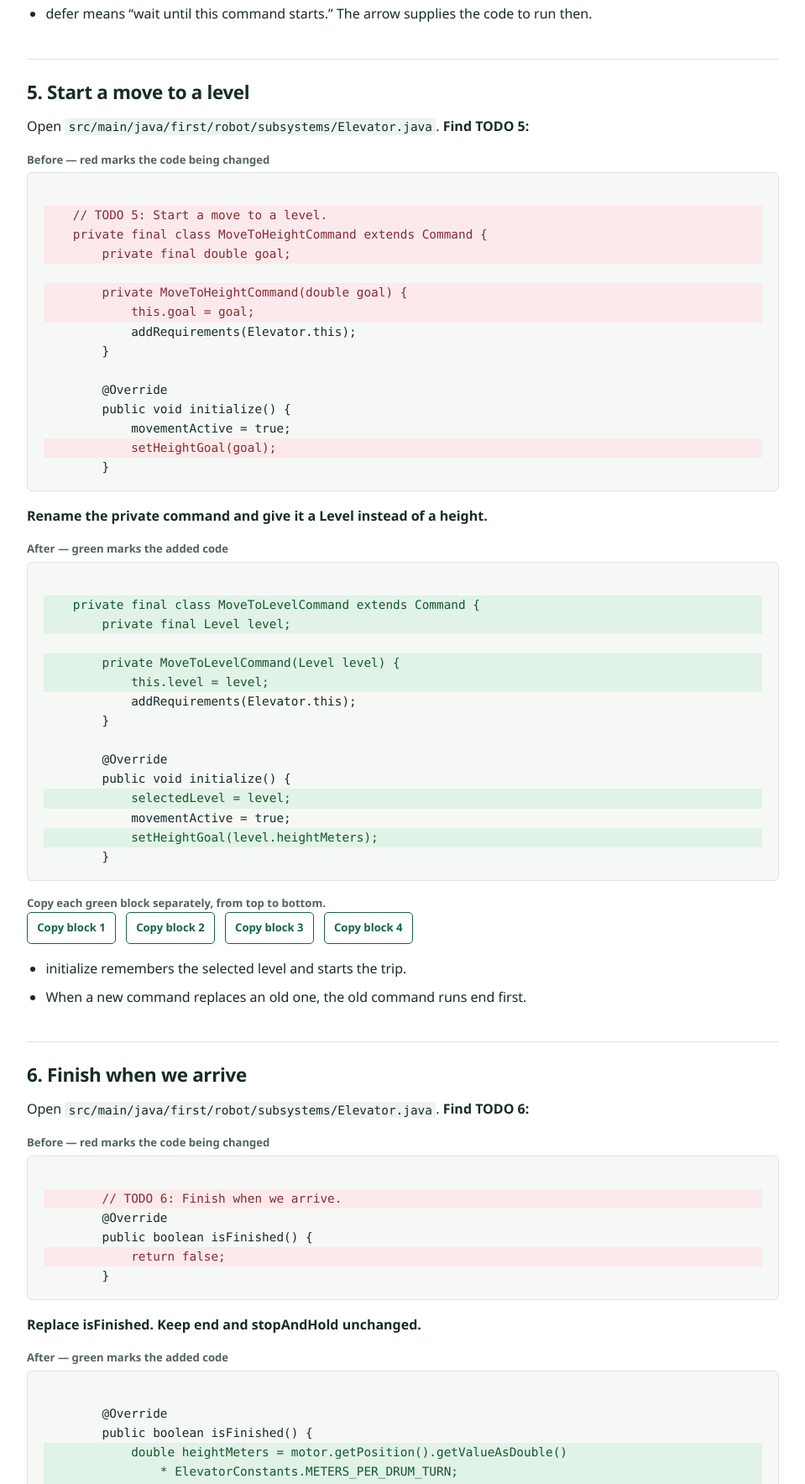
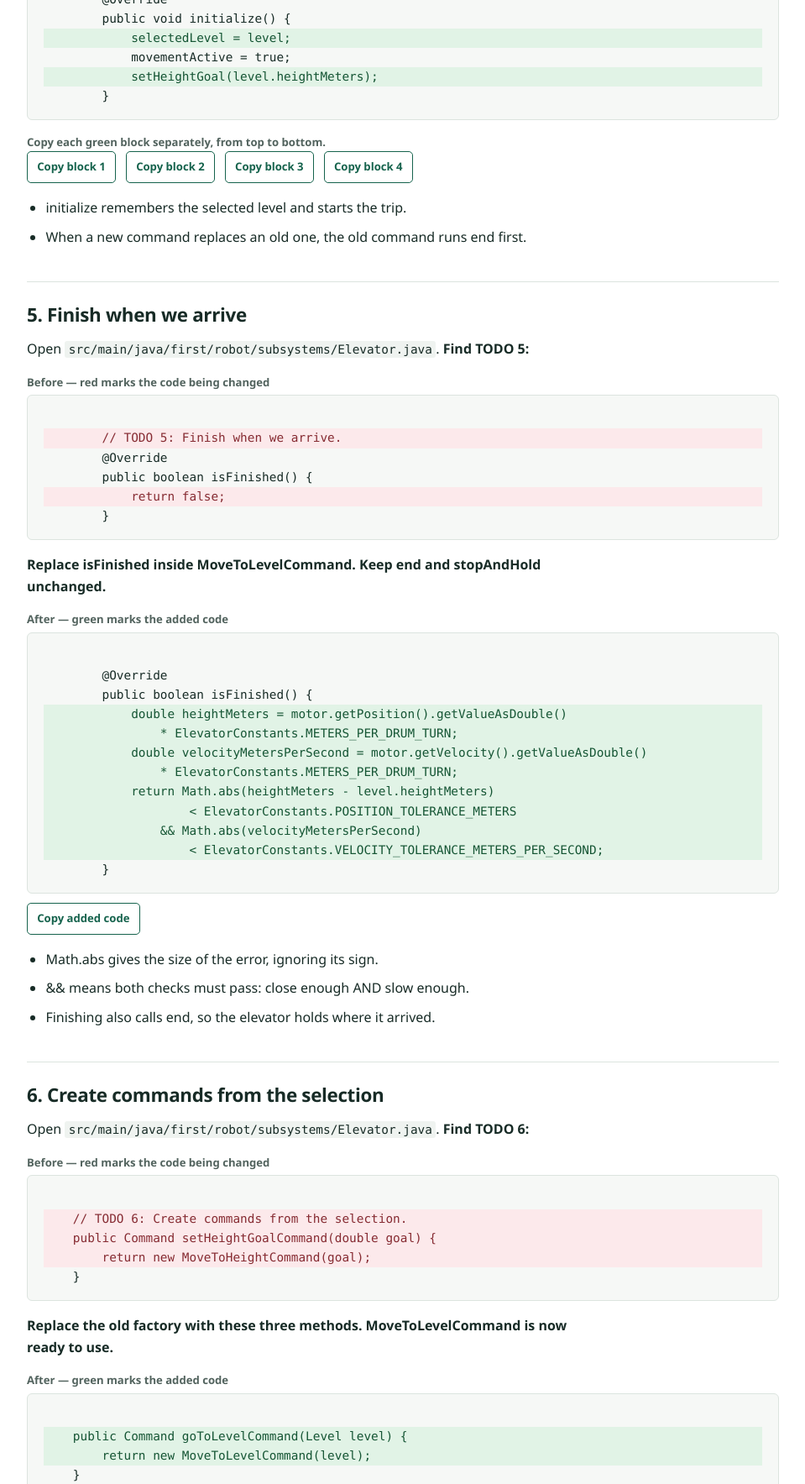
Before and after one commit to Barlow-Robotics/Code2027-Preseason, a plain HTML site: page docs/elevator-levels-commands.html in a window 1280 px wide. Shown: the part 1033-2800 px from the top of the page at 84% size, without its empty margins (160-1119 px from the left). Drawn offline with Linux system fonts and the light colour scheme.

Commit message:
Teach the level command before factories that reference it

```diff
--- a/docs/elevator-levels-commands.html
+++ b/docs/elevator-levels-commands.html
@@ -3,15 +3,80 @@
 <title>Commands · Choose elevator levels</title><link rel="stylesheet" href="walkthrough.css"><script src="copy-code.js" defer></script></head><body>
 <header><div class="mast"><div class="wrap"><a href="index.html">Walkthroughs</a><span aria-hidden="true">/</span><span class="lesson-name">Choose elevator levels</span><span>Draft for review</span></div></div></header>
 <nav aria-label="Walkthrough sections"><div class="wrap"><ul><li><a href="elevator-levels.html">1. Setup</a></li><li><a href="elevator-levels-state.html">2. Levels</a></li><li><a href="elevator-levels-commands.html" aria-current="page">3. Commands</a></li><li><a href="elevator-levels-simulator.html">4. Try it</a></li><li><a href="elevator-levels-repeat.html">5. Repeat presses</a></li></ul></div></nav>
-<main class="wrap"><div class="intro"><h1>Commands</h1></div><section id="edit-4"><h2>4. Create commands from the selection</h2>
+<main class="wrap"><div class="intro"><h1>Commands</h1></div><section id="edit-4"><h2>4. Start a move to a level</h2>
 <p>Open <code>src/main/java/first/robot/subsystems/Elevator.java</code>. <strong>Find TODO 4:</strong></p>
 <p class="code-caption">Before — red marks the code being changed</p><pre data-edit="4" data-side="before"><code>
-<span class="code-line code-removed">    // TODO 4: Create commands from the selection.</span>
+<span class="code-line code-removed">    // TODO 4: Start a move to a level.</span>
+<span class="code-line code-removed">    private final class MoveToHeightCommand extends Command {</span>
+<span class="code-line code-removed">        private final double goal;</span>
+
+<span class="code-line code-removed">        private MoveToHeightCommand(double goal) {</span>
+<span class="code-line code-removed">            this.goal = goal;</span>
+            addRequirements(Elevator.this);
+        }
+
+        @Override
+        public void initialize() {
+            movementActive = true;
+<span class="code-line code-removed">            setHeightGoal(goal);</span>
+        }</code></pre>
+<p><strong>Rename the private command and give it a Level instead of a height.</strong></p>
+<p class="code-caption">After — green marks the added code</p><pre data-edit="4" data-side="after"><code>
+<span class="code-line code-added">    private final class MoveToLevelCommand extends Command {</span>
+<span class="code-line code-added">        private final Level level;</span>
+
+<span class="code-line code-added">        private MoveToLevelCommand(Level level) {</span>
+<span class="code-line code-added">            this.level = level;</span>
+            addRequirements(Elevator.this);
+        }
+
+        @Override
+        public void initialize() {
+<span class="code-line code-added">            selectedLevel = level;</span>
+            movementActive = true;
+<span class="code-line code-added">            setHeightGoal(level.heightMeters);</span>
+        }</code></pre>
+<p class="code-caption">Copy each green block separately, from top to bottom.</p><div class="code-copy"><button type="button" data-copy-code="    private final class MoveToLevelCommand extends Command {
+        private final Level level;" aria-label="Copy added code for Start a move to a level, block 1">Copy block 1</button><button type="button" data-copy-code="        private MoveToLevelCommand(Level level) {
+            this.level = level;" aria-label="Copy added code for Start a move to a level, block 2">Copy block 2</button><button type="button" data-copy-code="            selectedLevel = level;" aria-label="Copy added code for Start a move to a level, block 3">Copy block 3</button><button type="button" data-copy-code="            setHeightGoal(level.heightMeters);" aria-label="Copy added code for Start a move to a level, block 4">Copy block 4</button><span role="status" aria-live="polite"></span></div>
+<ul><li>initialize remembers the selected level and starts the trip.</li><li>When a new command replaces an old one, the old command runs end first.</li></ul></section><section id="edit-5"><h2>5. Finish when we arrive</h2>
+<p>Open <code>src/main/java/first/robot/subsystems/Elevator.java</code>. <strong>Find TODO 5:</strong></p>
+<p class="code-caption">Before — red marks the code being changed</p><pre data-edit="5" data-side="before"><code>
+<span class="code-line code-removed">        // TODO 5: Finish when we arrive.</span>
+        @Override
+        public boolean isFinished() {
+<span class="code-line code-removed">            return false;</span>
+        }</code></pre>
+<p><strong>Replace isFinished inside MoveToLevelCommand. Keep end and stopAndHold unchanged.</strong></p>
+<p class="code-caption">After — green marks the added code</p><pre data-edit="5" data-side="after"><code>
+        @Override
+        public boolean isFinished() {
+<span class="code-line code-added">            double heightMeters = motor.getPosition().getValueAsDouble()</span>
+<span class="code-line code-added">                * ElevatorConstants.METERS_PER_DRUM_TURN;</span>
+<span class="code-line code-added">            double velocityMetersPerSecond = motor.getVelocity().getValueAsDouble()</span>
+<span class="code-line code-added">                * ElevatorConstants.METERS_PER_DRUM_TURN;</span>
+<span class="code-line code-added">            return Math.abs(heightMeters - level.heightMeters)</span>
+<span class="code-line code-added">                    &lt; ElevatorConstants.POSITION_TOLERANCE_METERS</span>
+<span class="code-line code-added">                &amp;&amp; Math.abs(velocityMetersPerSecond)</span>
+<span class="code-line code-added">                    &lt; ElevatorConstants.VELOCITY_TOLERANCE_METERS_PER_SECOND;</span>
+        }</code></pre>
+<div class="code-copy"><button type="button" data-copy-code="            double heightMeters = motor.getPosition().getValueAsDouble()
+                * ElevatorConstants.METERS_PER_DRUM_TURN;
+            double velocityMetersPerSecond = motor.getVelocity().getValueAsDouble()
+                * ElevatorConstants.METERS_PER_DRUM_TURN;
+            return Math.abs(heightMeters - level.heightMeters)
+                    &lt; ElevatorConstants.POSITION_TOLERANCE_METERS
+                &amp;&amp; Math.abs(velocityMetersPerSecond)
+                    &lt; ElevatorConstants.VELOCITY_TOLERANCE_METERS_PER_SECOND;" aria-label="Copy added code for Finish when we arrive">Copy added code</button><span role="status" aria-live="polite"></span></div>
+<ul><li>Math.abs gives the size of the error, ignoring its sign.</li><li>&amp;&amp; means both checks must pass: close enough AND slow enough.</li><li>Finishing also calls end, so the elevator holds where it arrived.</li></ul></section><section id="edit-6"><h2>6. Create commands from the selection</h2>
+<p>Open <code>src/main/java/first/robot/subsystems/Elevator.java</code>. <strong>Find TODO 6:</strong></p>
+<p class="code-caption">Before — red marks the code being changed</p><pre data-edit="6" data-side="before"><code>
+<span class="code-line code-removed">    // TODO 6: Create commands from the selection.</span>
 <span class="code-line code-removed">    public Command setHeightGoalCommand(double goal) {</span>
 <span class="code-line code-removed">        return new MoveToHeightCommand(goal);</span>
     }</code></pre>
-<p><strong>Replace the old factory with these three methods.</strong></p>
-<p class="code-caption">After — green marks the added code</p><pre data-edit="4" data-side="after"><code>
+<p><strong>Replace the old factory with these three methods. MoveToLevelCommand is now ready to use.</strong></p>
+<p class="code-caption">After — green marks the added code</p><pre data-edit="6" data-side="after"><code>
 <span class="code-line code-added">    public Command goToLevelCommand(Level level) {</span>
 <span class="code-line code-added">        return new MoveToLevelCommand(level);</span>
     }
@@ -31,72 +96,7 @@
     public Command decreaseLevelCommand() {
         return defer(() -&gt; goToLevelCommand(selectedLevel.decrease()));
     }" aria-label="Copy added code for Create commands from the selection, block 2">Copy block 2</button><span role="status" aria-live="polite"></span></div>
-<ul><li>goToLevelCommand creates a movement command.</li><li>The two helpers choose a neighboring level.</li><li>defer means “wait until this command starts.” The arrow supplies the code to run then.</li></ul></section><section id="edit-5"><h2>5. Start a move to a level</h2>
-<p>Open <code>src/main/java/first/robot/subsystems/Elevator.java</code>. <strong>Find TODO 5:</strong></p>
-<p class="code-caption">Before — red marks the code being changed</p><pre data-edit="5" data-side="before"><code>
-<span class="code-line code-removed">    // TODO 5: Start a move to a level.</span>
-<span class="code-line code-removed">    private final class MoveToHeightCommand extends Command {</span>
-<span class="code-line code-removed">        private final double goal;</span>
-
-<span class="code-line code-removed">        private MoveToHeightCommand(double goal) {</span>
-<span class="code-line code-removed">            this.goal = goal;</span>
-            addRequirements(Elevator.this);
-        }
-
-        @Override
-        public void initialize() {
-            movementActive = true;
-<span class="code-line code-removed">            setHeightGoal(goal);</span>
-        }</code></pre>
-<p><strong>Rename the private command and give it a Level instead of a height.</strong></p>
-<p class="code-caption">After — green marks the added code</p><pre data-edit="5" data-side="after"><code>
-<span class="code-line code-added">    private final class MoveToLevelCommand extends Command {</span>
-<span class="code-line code-added">        private final Level level;</span>
-
-<span class="code-line code-added">        private MoveToLevelCommand(Level level) {</span>
-<span class="code-line code-added">            this.level = level;</span>
-            addRequirements(Elevator.this);
-        }
-
-        @Override
-        public void initialize() {
-<span class="code-line code-added">            selectedLevel = level;</span>
-            movementActive = true;
-<span class="code-line code-added">            setHeightGoal(level.heightMeters);</span>
-        }</code></pre>
-<p class="code-caption">Copy each green block separately, from top to bottom.</p><div class="code-copy"><button type="button" data-copy-code="    private final class MoveToLevelCommand extends Command {
-        private final Level level;" aria-label="Copy added code for Start a move to a level, block 1">Copy block 1</button><button type="button" data-copy-code="        private MoveToLevelCommand(Level level) {
-            this.level = level;" aria-label="Copy added code for Start a move to a level, block 2">Copy block 2</button><button type="button" data-copy-code="            selectedLevel = level;" aria-label="Copy added code for Start a move to a level, block 3">Copy block 3</button><button type="button" data-copy-code="            setHeightGoal(level.heightMeters);" aria-label="Copy added code for Start a move to a level, block 4">Copy block 4</button><span role="status" aria-live="polite"></span></div>
-<ul><li>initialize remembers the selected level and starts the trip.</li><li>When a new command replaces an old one, the old command runs end first.</li></ul></section><section id="edit-6"><h2>6. Finish when we arrive</h2>
-<p>Open <code>src/main/java/first/robot/subsystems/Elevator.java</code>. <strong>Find TODO 6:</strong></p>
-<p class="code-caption">Before — red marks the code being changed</p><pre data-edit="6" data-side="before"><code>
-<span class="code-line code-removed">        // TODO 6: Finish when we arrive.</span>
-        @Override
-        public boolean isFinished() {
-<span class="code-line code-removed">            return false;</span>
-        }</code></pre>
-<p><strong>Replace isFinished. Keep end and stopAndHold unchanged.</strong></p>
-<p class="code-caption">After — green marks the added code</p><pre data-edit="6" data-side="after"><code>
-        @Override
-        public boolean isFinished() {
-<span class="code-line code-added">            double heightMeters = motor.getPosition().getValueAsDouble()</span>
-<span class="code-line code-added">                * ElevatorConstants.METERS_PER_DRUM_TURN;</span>
-<span class="code-line code-added">            double velocityMetersPerSecond = motor.getVelocity().getValueAsDouble()</span>
-<span class="code-line code-added">                * ElevatorConstants.METERS_PER_DRUM_TURN;</span>
-<span class="code-line code-added">            return Math.abs(heightMeters - level.heightMeters)</span>
-<span class="code-line code-added">                    &lt; ElevatorConstants.POSITION_TOLERANCE_METERS</span>
-<span class="code-line code-added">                &amp;&amp; Math.abs(velocityMetersPerSecond)</span>
-<span class="code-line code-added">                    &lt; ElevatorConstants.VELOCITY_TOLERANCE_METERS_PER_SECOND;</span>
-        }</code></pre>
-<div class="code-copy"><button type="button" data-copy-code="            double heightMeters = motor.getPosition().getValueAsDouble()
-                * ElevatorConstants.METERS_PER_DRUM_TURN;
-            double velocityMetersPerSecond = motor.getVelocity().getValueAsDouble()
-                * ElevatorConstants.METERS_PER_DRUM_TURN;
-            return Math.abs(heightMeters - level.heightMeters)
-                    &lt; ElevatorConstants.POSITION_TOLERANCE_METERS
-                &amp;&amp; Math.abs(velocityMetersPerSecond)
-                    &lt; ElevatorConstants.VELOCITY_TOLERANCE_METERS_PER_SECOND;" aria-label="Copy added code for Finish when we arrive">Copy added code</button><span role="status" aria-live="polite"></span></div>
-<ul><li>Math.abs gives the size of the error, ignoring its sign.</li><li>&amp;&amp; means both checks must pass: close enough AND slow enough.</li><li>Finishing also calls end, so the elevator holds where it arrived.</li></ul></section><section id="edit-7"><h2>7. Show selection separately from position</h2>
+<ul><li>goToLevelCommand creates a movement command.</li><li>The two helpers choose a neighboring level.</li><li>defer means “wait until this command starts.” The arrow supplies the code to run then.</li></ul></section><section id="edit-7"><h2>7. Show selection separately from position</h2>
 <p>Open <code>src/main/java/first/robot/subsystems/Elevator.java</code>. <strong>Find TODO 7:</strong></p>
 <p class="code-caption">Before — red marks the code being changed</p><pre data-edit="7" data-side="before"><code>        telemetry.log(&quot;Actual_m&quot;, mechanismTurns * ElevatorConstants.METERS_PER_DRUM_TURN);
 <span class="code-line code-removed">        // TODO 7: Show selection separately from position.</span>
```
Also changed, not shown: docs/elevator-levels.html (+1 -1 lines), docs/held-commands.html (+1 -1 lines).
